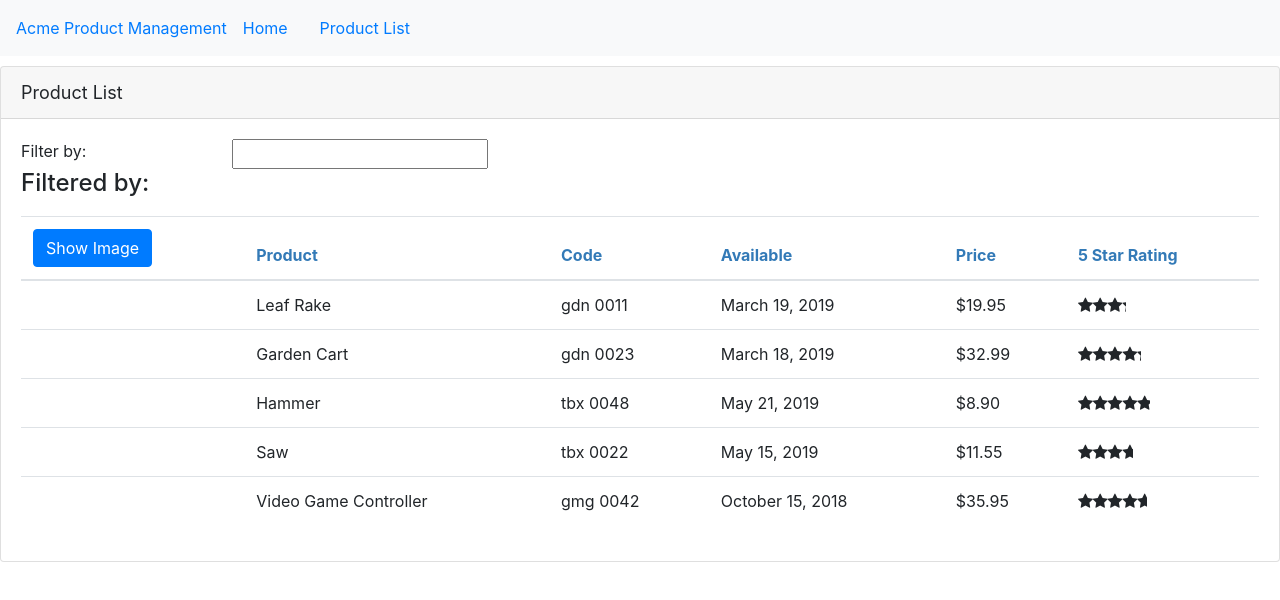
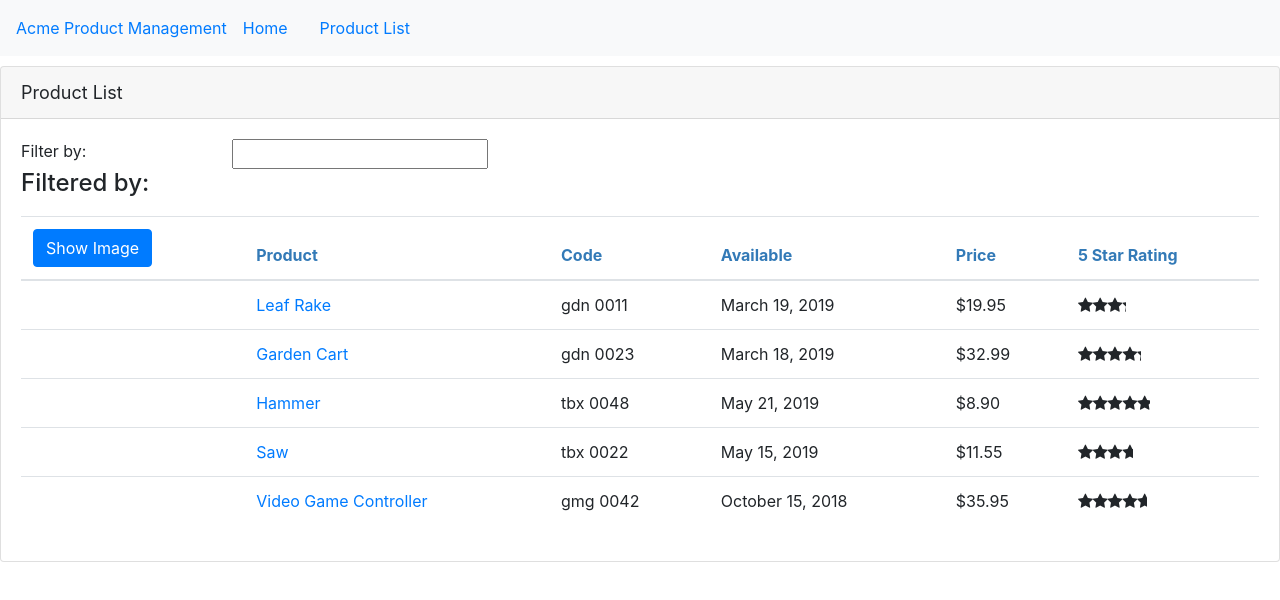
Before and after one commit to Mondored/best-practices, an Angular app in the folder APM-Start/: page /products in a window 1280 px wide. Shown: the top 600 px of the page. Built offline with nearby package versions, Linux system fonts and the light colour scheme.

Commit message:
Add navigation and routing guard

```diff
--- a/APM-Start/src/app/app.module.ts
+++ b/APM-Start/src/app/app.module.ts
@@ -10,6 +10,7 @@
 import { StarComponent } from './shared/star.component';
 import { ProductDetailComponent } from './products/product-detail.component';
 import { WelcomeComponent } from './home/welcome.component';
+import { ProductDetailGuard } from './products/product-detail.guard';
 
 @NgModule({
   declarations: [
@@ -26,7 +27,9 @@
     HttpClientModule,
     RouterModule.forRoot([
       { path: 'products', component: ProductListComponent },
-      { path: 'products/:id', component: ProductDetailComponent },
+      { path: 'products/:id',
+        canActivate: [ProductDetailGuard],
+        component: ProductDetailComponent },
       { path: 'welcome', component: WelcomeComponent },
       { path: '', redirectTo: 'welcome', pathMatch: 'full' },
       { path: '**', redirectTo: 'welcome', pathMatch: 'full' }
--- a/APM-Start/src/app/products/product-detail.component.html
+++ b/APM-Start/src/app/products/product-detail.component.html
@@ -2,4 +2,11 @@
     <div class="card-heade">
         {{pageTitle + ': ' + product.productName}}
     </div>
+    <div class="card-footer">
+        <button class="btn btn-outline-secondary"
+                (click)="onBack()"
+                style="width: 80px">
+            <i class="fa fa-chevron-left"></i> Back
+        </button>
+    </div>
 </div>
--- a/APM-Start/src/app/products/product-detail.component.ts
+++ b/APM-Start/src/app/products/product-detail.component.ts
@@ -1,4 +1,6 @@
 import { Component, OnInit } from '@angular/core';
+import { ActivatedRoute, Router } from '@angular/router';
+
 import { IProduct } from './product';
 
 @Component({
@@ -9,9 +11,25 @@
   pageTitle: string = "Product Detail";
   product: IProduct;
 
-  constructor() { }
+  constructor(private route: ActivatedRoute, private router: Router) { }
 
   ngOnInit(): void {
+    let id = +this.route.snapshot.paramMap.get('id');
+    this.pageTitle += `: ${id}`;
+    this.product = {
+      "productId": id,
+      "productName": "Leaf Rake",
+      "productCode": "GDN-0011",
+      "releaseDate": "March 19, 2019",
+      "description": "Leaf rake with 48-inch wooden handle.",
+      "price": 19.95,
+      "starRating": 3.2,
+      "imageUrl": "assets/images/leaf_rake.png"
+    }
+  }
+
+  onBack(): void {
+    this.router.navigate(['/products']);
   }
 
 }
--- /dev/null
+++ b/APM-Start/src/app/products/product-detail.guard.ts
@@ -0,0 +1,24 @@
+import { Injectable } from '@angular/core';
+import { CanActivate, ActivatedRouteSnapshot, RouterStateSnapshot, UrlTree, Router } from '@angular/router';
+import { Observable } from 'rxjs';
+
+@Injectable({
+  providedIn: 'root'
+})
+export class ProductDetailGuard implements CanActivate {
+
+  constructor(private router: Router) { }
+
+  canActivate(
+    next: ActivatedRouteSnapshot,
+    state: RouterStateSnapshot): Observable<boolean | UrlTree> | Promise<boolean | UrlTree> | boolean | UrlTree {
+    let id = +next.url[1].path;
+    if (isNaN(id) || id < 1 ) {
+      alert("Invalid product Id");
+      this.router.navigate(['/products']);
+      return false;
+    };
+    return true;
+  }
+
+}
--- a/APM-Start/src/app/products/product-list.component.html
+++ b/APM-Start/src/app/products/product-list.component.html
@@ -41,7 +41,11 @@
                              [style.width.px]="imageWidth"
                              [style.margin.px]=imageMargin>
                         </td>
-                        <td>{{ product.productName }}</td>
+                        <td>
+                            <a [routerLink]="['/products', product.productId]">
+                                {{ product.productName }}
+                            </a>
+                        </td>
                         <td>{{ product.productCode | lowercase | convertToSpaces:'-'}}</td>
                         <td>{{ product.releaseDate }}</td>
                         <td>{{ product.price | currency:'USD':'symbol':'1.2-2' }}</td>
```
Also changed, not shown: 1 other file (tests, documents, lock files or other folders).
